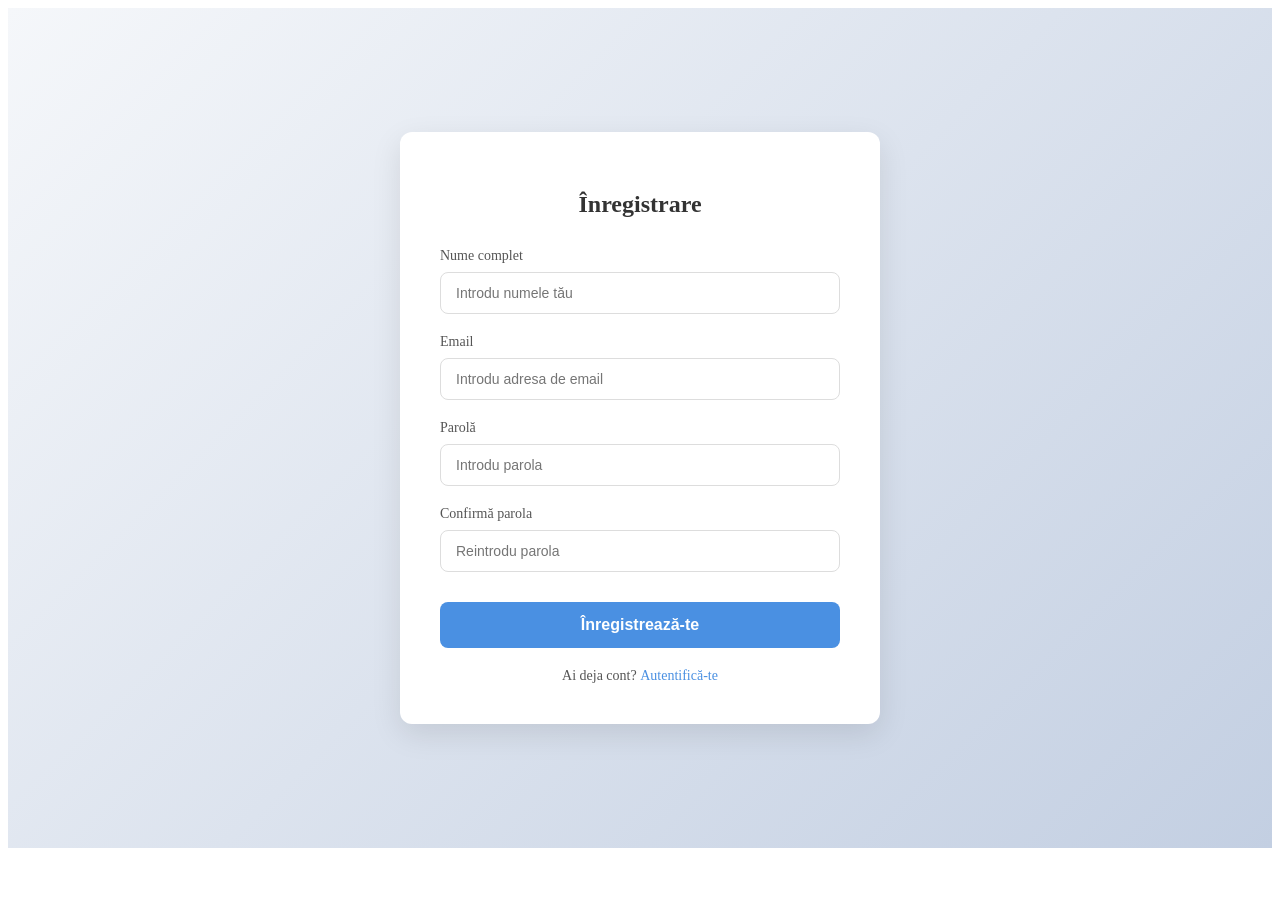
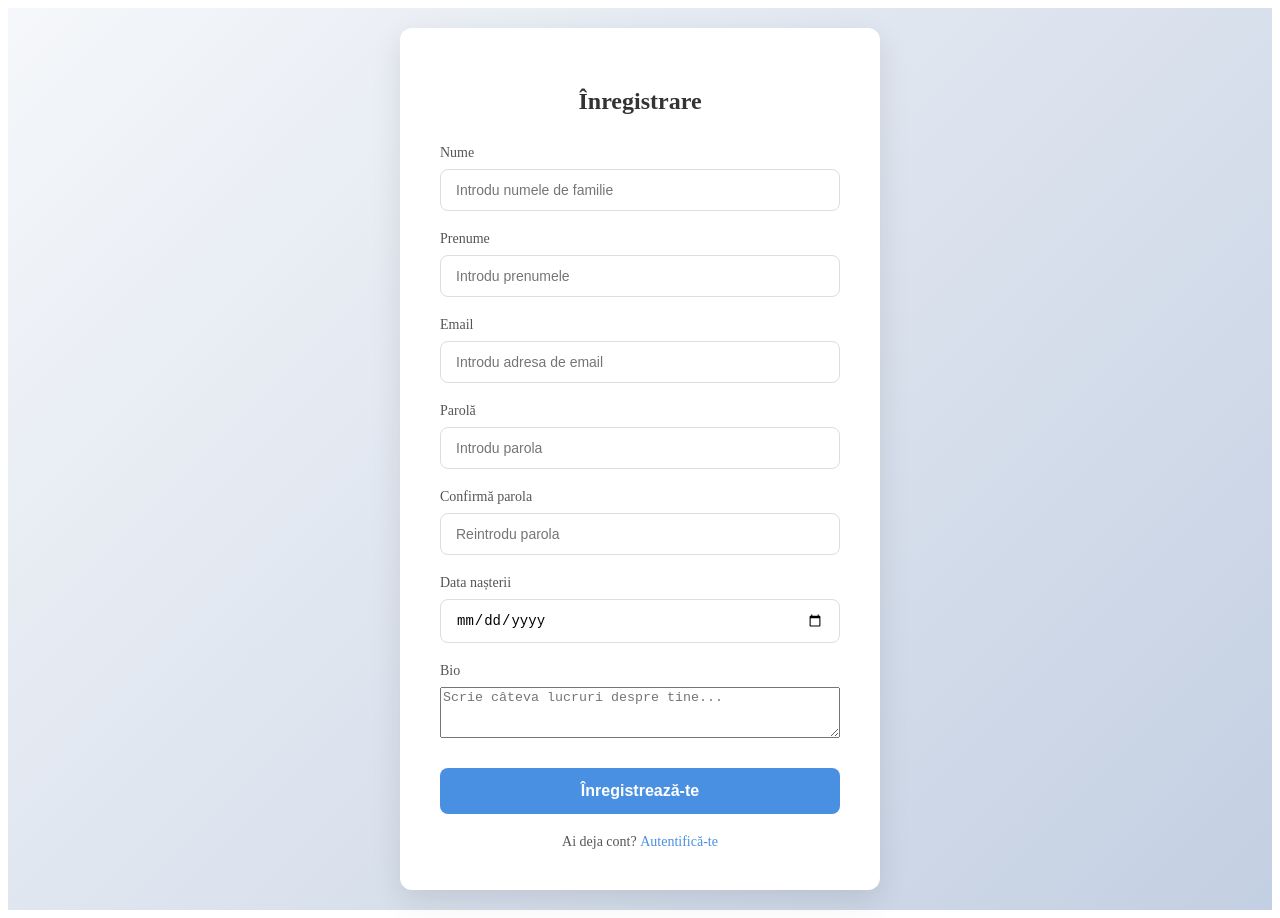
Before and after one commit to DISI2025/30641_Ghilea_Lucian_SocialPlatform, a React (Create React App) app in the folder frontend/: page /register in a window 1280 px wide. Before the commit the page ends 856 px from the top, so only its background shows below. Built offline with nearby package versions, Linux system fonts and the light colour scheme.

Commit message:
feat: integrare inregistrare #21

```diff
--- a/frontend/src/pages/Profile.css
+++ b/frontend/src/pages/Profile.css
@@ -209,3 +209,29 @@
       gap: 2px;
     }
   }
+
+  .upload-form {
+    margin: 20px 0;
+    display: flex;
+    gap: 10px;
+    align-items: center;
+  }
+
+  .upload-form input[type="file"] {
+    flex: 1;
+  }
+
+  .upload-form button {
+    background-color: #28a745;
+    color: white;
+    border: none;
+    padding: 8px 14px;
+    border-radius: 6px;
+    cursor: pointer;
+    font-weight: bold;
+    transition: background-color 0.3s ease;
+  }
+
+  .upload-form button:hover {
+    background-color: #218838;
+  }
--- a/frontend/src/pages/Register.js
+++ b/frontend/src/pages/Register.js
@@ -2,17 +2,20 @@ import { useState } from "react";
 import "./SignIn.css"; // Using the same style as SignIn
 
 function Register() {
-  const [name, setName] = useState("");
+  const [nume, setNume] = useState("");
+  const [prenume, setPrenume] = useState("");
   const [email, setEmail] = useState("");
-  const [password, setPassword] = useState("");
-  const [confirmPassword, setConfirmPassword] = useState("");
+  const [parola, setParola] = useState("");
+  const [confirmParola, setConfirmParola] = useState("");
+  const [dataNasterii, setDataNasterii] = useState("");
+  const [bio, setBio] = useState("");
   const [message, setMessage] = useState("");
   const [isLoading, setIsLoading] = useState(false);
 
   const handleSubmit = (e) => {
     e.preventDefault();
 
-    if (password !== confirmPassword) {
+    if (parola !== confirmParola) {
       setMessage("Parolele nu coincid!");
       return;
     }
@@ -20,10 +23,19 @@ function Register() {
     setIsLoading(true);
     setMessage("");
 
+    const userData = {
+      nume,
+      prenume,
+      email,
+      parola,
+      data_nasterii: dataNasterii,
+      bio
+    };
+
     fetch("http://127.0.0.1:8000/register", {
       method: "POST",
       headers: { "Content-Type": "application/json" },
-      body: JSON.stringify({ name, email, password }),
+      body: JSON.stringify(userData),
     })
       .then((res) => {
         if (!res.ok) throw new Error("Eroare la înregistrare");
@@ -43,13 +55,25 @@ function Register() {
         <h2 className="signin-title">Înregistrare</h2>
         <form onSubmit={handleSubmit} className="signin-form">
           <div className="form-group">
-            <label htmlFor="name">Nume complet</label>
+            <label htmlFor="nume">Nume</label>
             <input
-              id="name"
+              id="nume"
               type="text"
-              placeholder="Introdu numele tău"
-              value={name}
-              onChange={(e) => setName(e.target.value)}
+              placeholder="Introdu numele de familie"
+              value={nume}
+              onChange={(e) => setNume(e.target.value)}
+              required
+            />
+          </div>
+
+          <div className="form-group">
+            <label htmlFor="prenume">Prenume</label>
+            <input
+              id="prenume"
+              type="text"
+              placeholder="Introdu prenumele"
+              value={prenume}
+              onChange={(e) => setPrenume(e.target.value)}
               required
             />
           </div>
@@ -67,27 +91,49 @@ function Register() {
           </div>
 
           <div className="form-group">
-            <label htmlFor="password">Parolă</label>
+            <label htmlFor="parola">Parolă</label>
             <input
-              id="password"
+              id="parola"
               type="password"
               placeholder="Introdu parola"
-              value={password}
-              onChange={(e) => setPassword(e.target.value)}
+              value={parola}
+              onChange={(e) => setParola(e.target.value)}
               required
               minLength="6"
             />
           </div>
 
           <div className="form-group">
-            <label htmlFor="confirmPassword">Confirmă parola</label>
+            <label htmlFor="confirmParola">Confirmă parola</label>
             <input
-              id="confirmPassword"
+              id="confirmParola"
               type="password"
               placeholder="Reintrodu parola"
-              value={confirmPassword}
-              onChange={(e) => setConfirmPassword(e.target.value)}
+              value={confirmParola}
+              onChange={(e) => setConfirmParola(e.target.value)}
               required
+            />
+          </div>
+
+          <div className="form-group">
+            <label htmlFor="dataNasterii">Data nașterii</label>
+            <input
+              id="dataNasterii"
+              type="date"
+              value={dataNasterii}
+              onChange={(e) => setDataNasterii(e.target.value)}
+              required
+            />
+          </div>
+
+          <div className="form-group">
+            <label htmlFor="bio">Bio</label>
+            <textarea
+              id="bio"
+              placeholder="Scrie câteva lucruri despre tine..."
+              value={bio}
+              onChange={(e) => setBio(e.target.value)}
+              rows="3"
             />
           </div>
 
```
Also changed, not shown: 1 other file (tests, documents, lock files or other folders).
